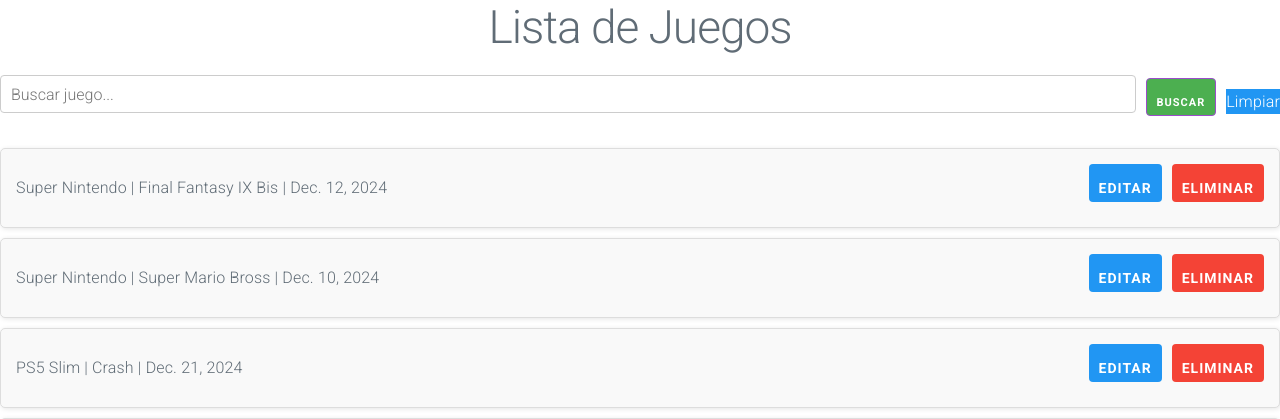
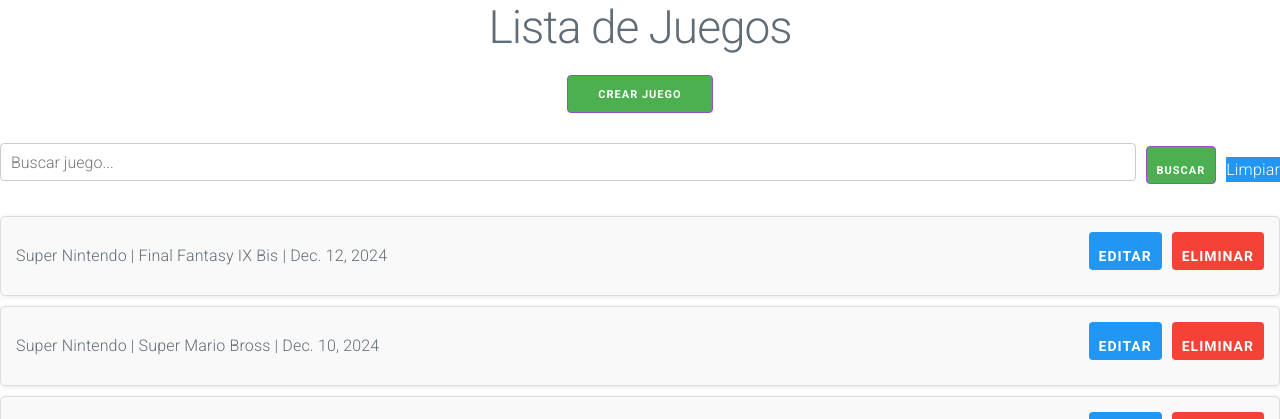
Before and after one commit to WinstonSShaw/terceraPreEntregaShaw, a Django app: page /juego/list in a window 1280 px wide. Shown: the part 93-512 px from the top of the page. Run offline with Django 5.2, Linux system fonts and the light colour scheme; a user stored in the database is signed in; data comes from the database, SQL or seed files in the repository; both versions use the stored data as it was after the commit.

Commit message:
boton crear nuevamente

```diff
--- a/src/consola/templates/consola/consola_list.html
+++ b/src/consola/templates/consola/consola_list.html
@@ -2,6 +2,11 @@
 
 {% block contenido %}
     <h1>Lista de Consolas</h1>
+    <div style="margin-bottom: 20px;">
+        <a href="{% url 'consola:consola_create' %}">
+            <button class="btn-primary">Crear Consola</button>
+        </a>
+    </div>
     <form method="get" action="" style="margin-bottom: 20px;">
         <input type="text" name="q" placeholder="Buscar consola..." value="{{ search_query | default:'' }}">
         <button type="submit" class="btn-primary">Buscar</button>
--- a/src/consola/templates/consola/juego_list.html
+++ b/src/consola/templates/consola/juego_list.html
@@ -2,6 +2,11 @@
 
 {% block contenido %}
     <h1>Lista de Juegos</h1>
+    <div style="margin-bottom: 20px;">
+        <a href="{% url 'consola:juego_create' %}">
+            <button class="btn-primary">Crear Juego</button>
+        </a>
+    </div>
     <form method="get" action="" style="margin-bottom: 20px;">
         <input type="text" name="q" placeholder="Buscar juego..." value="{{ search_query | default:'' }}">
         <button type="submit" class="btn-primary">Buscar</button>
--- a/src/consola/templates/consola/jugador_list.html
+++ b/src/consola/templates/consola/jugador_list.html
@@ -2,6 +2,11 @@
 
 {% block contenido %}
     <h1>Lista de Jugadores</h1>
+    <div style="margin-bottom: 20px;">
+        <a href="{% url 'consola:jugador_create' %}">
+            <button class="btn-primary">Crear Jugador</button>
+        </a>
+    </div>
     <form method="get" action="" style="margin-bottom: 20px;">
         <input type="text" name="q" placeholder="Buscar jugador (DNI)..." value="{{ search_query | default:'' }}">
         <button type="submit" class="btn-primary">Buscar</button>
```
Also changed, not shown: src/db.sqlite3.
